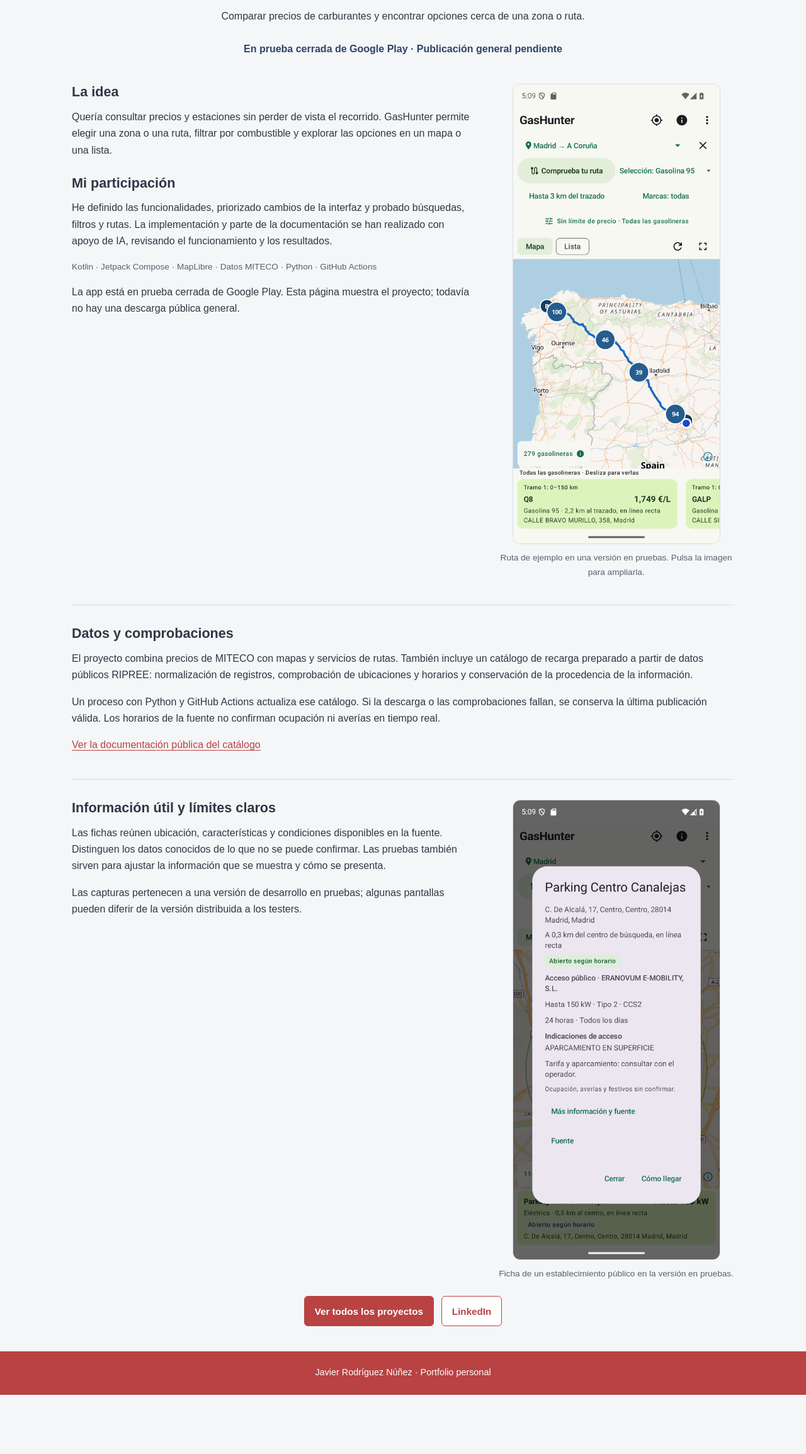
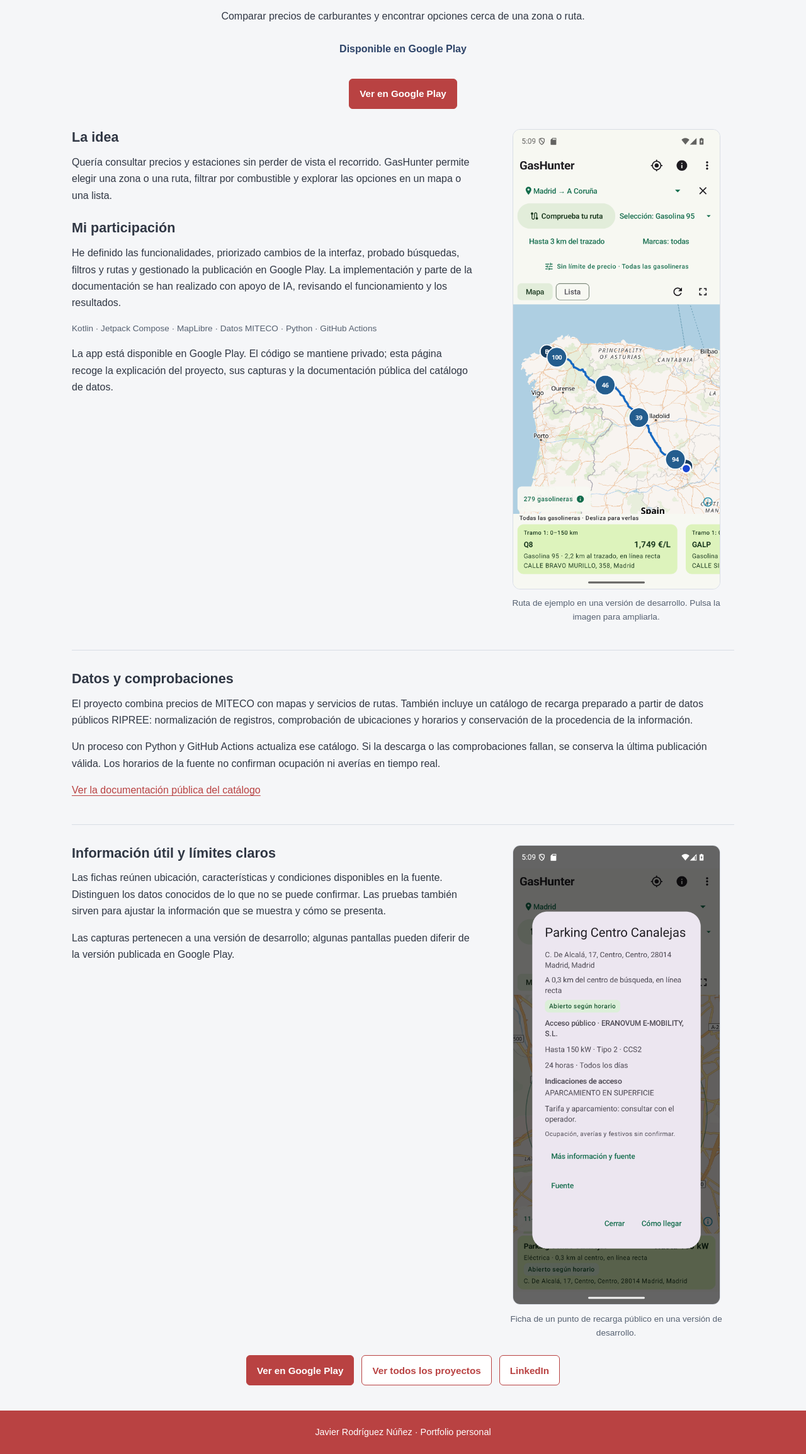
Before and after one commit to JJRN87/LandingJJRN, a plain HTML site: page gashunter.html in a window 1280 px wide. Shown: the part 208-2517 px from the top of the page at 63% size. Before the commit the page ends 2423 px from the top, so only its background shows below. Drawn offline with Linux system fonts and the light colour scheme.

Commit message:
Publicar GasHunter en el portfolio con enlaces directos a Google Play

```diff
--- a/gashunter.html
+++ b/gashunter.html
@@ -3,9 +3,9 @@
 <head>
     <meta charset="UTF-8">
     <meta name="viewport" content="width=device-width, initial-scale=1">
-    <meta name="description" content="GasHunter: app Android con datos públicos, mapas y rutas. Proyecto personal de Javier Rodríguez Núñez, en prueba cerrada de Google Play.">
-    <meta property="og:title" content="GasHunter | App Android con datos públicos">
-    <meta property="og:description" content="Consulta el proyecto, las capturas y el trabajo de definición funcional, datos y pruebas. En prueba cerrada de Google Play.">
+    <meta name="description" content="GasHunter: app Android con datos públicos, mapas y rutas. Proyecto personal de Javier Rodríguez Núñez, disponible en Google Play.">
+    <meta property="og:title" content="GasHunter | App Android disponible en Google Play">
+    <meta property="og:description" content="App disponible en Google Play. Consulta el proyecto, las capturas y el trabajo de definición funcional, datos y pruebas.">
     <meta property="og:image" content="https://jjrn87.github.io/LandingJJRN/assets/img/gashunter-ruta.png">
     <meta property="og:type" content="website">
     <meta property="og:url" content="https://jjrn87.github.io/LandingJJRN/gashunter.html">
@@ -35,20 +35,23 @@
             <p class="etiqueta">Proyecto personal · Android y datos públicos</p>
             <h1>GasHunter</h1>
             <p>Comparar precios de carburantes y encontrar opciones cerca de una zona o ruta.</p>
-            <p class="project-status">En prueba cerrada de Google Play · Publicación general pendiente</p>
+            <p class="project-status">Disponible en Google Play</p>
+            <div class="button-links">
+                <a href="https://play.google.com/store/apps/details?id=es.gasolinerascerca" target="_blank" rel="noopener noreferrer" class="primary-btn">Ver en Google Play<span class="sr-only"> (nueva pestaña)</span></a>
+            </div>
         </div>
         <section class="case-intro" aria-labelledby="problema">
             <div>
                 <h2 id="problema">La idea</h2>
                 <p>Quería consultar precios y estaciones sin perder de vista el recorrido. GasHunter permite elegir una zona o una ruta, filtrar por combustible y explorar las opciones en un mapa o una lista.</p>
                 <h2>Mi participación</h2>
-                <p>He definido las funcionalidades, priorizado cambios de la interfaz y probado búsquedas, filtros y rutas. La implementación y parte de la documentación se han realizado con apoyo de IA, revisando el funcionamiento y los resultados.</p>
+                <p>He definido las funcionalidades, priorizado cambios de la interfaz, probado búsquedas, filtros y rutas y gestionado la publicación en Google Play. La implementación y parte de la documentación se han realizado con apoyo de IA, revisando el funcionamiento y los resultados.</p>
                 <p class="tecnologias">Kotlin · Jetpack Compose · MapLibre · Datos MITECO · Python · GitHub Actions</p>
-                <p>La app está en prueba cerrada de Google Play. Esta página muestra el proyecto; todavía no hay una descarga pública general.</p>
+                <p>La app está disponible en Google Play. El código se mantiene privado; esta página recoge la explicación del proyecto, sus capturas y la documentación pública del catálogo de datos.</p>
             </div>
             <figure>
                 <a href="assets/img/gashunter-ruta.png"><img src="assets/img/gashunter-ruta.png" alt="GasHunter con ruta de ejemplo de Madrid a A Coruña, mapa, filtros y precios de gasolineras" width="1080" height="2400"></a>
-                <figcaption>Ruta de ejemplo en una versión en pruebas. Pulsa la imagen para ampliarla.</figcaption>
+                <figcaption>Ruta de ejemplo en una versión de desarrollo. Pulsa la imagen para ampliarla.</figcaption>
             </figure>
         </section>
         <section class="case-section" aria-labelledby="datos">
@@ -61,15 +64,16 @@
             <div>
                 <h2 id="detalle">Información útil y límites claros</h2>
                 <p>Las fichas reúnen ubicación, características y condiciones disponibles en la fuente. Distinguen los datos conocidos de lo que no se puede confirmar. Las pruebas también sirven para ajustar la información que se muestra y cómo se presenta.</p>
-                <p>Las capturas pertenecen a una versión de desarrollo en pruebas; algunas pantallas pueden diferir de la versión distribuida a los testers.</p>
+                <p>Las capturas pertenecen a una versión de desarrollo; algunas pantallas pueden diferir de la versión publicada en Google Play.</p>
             </div>
             <figure>
                 <a href="assets/img/gashunter-ficha.png"><img src="assets/img/gashunter-ficha.png" alt="Ficha de un punto de recarga público con ubicación, potencia, conectores y límites de la información disponible" width="1080" height="2400" loading="lazy"></a>
-                <figcaption>Ficha de un establecimiento público en la versión en pruebas.</figcaption>
+                <figcaption>Ficha de un punto de recarga público en una versión de desarrollo.</figcaption>
             </figure>
         </section>
         <div class="button-links">
-            <a href="proyectos.html" class="primary-btn">Ver todos los proyectos</a>
+            <a href="https://play.google.com/store/apps/details?id=es.gasolinerascerca" target="_blank" rel="noopener noreferrer" class="primary-btn">Ver en Google Play<span class="sr-only"> (nueva pestaña)</span></a>
+            <a href="proyectos.html" class="outline-btn">Ver todos los proyectos</a>
             <a href="https://www.linkedin.com/in/jjrn87/" target="_blank" rel="noopener noreferrer" class="outline-btn">LinkedIn<span class="sr-only"> (nueva pestaña)</span></a>
         </div>
     </main>
```
Also changed, not shown: Curriculum.html (+4 -3 lines), proyectos.html (+6 -3 lines).
